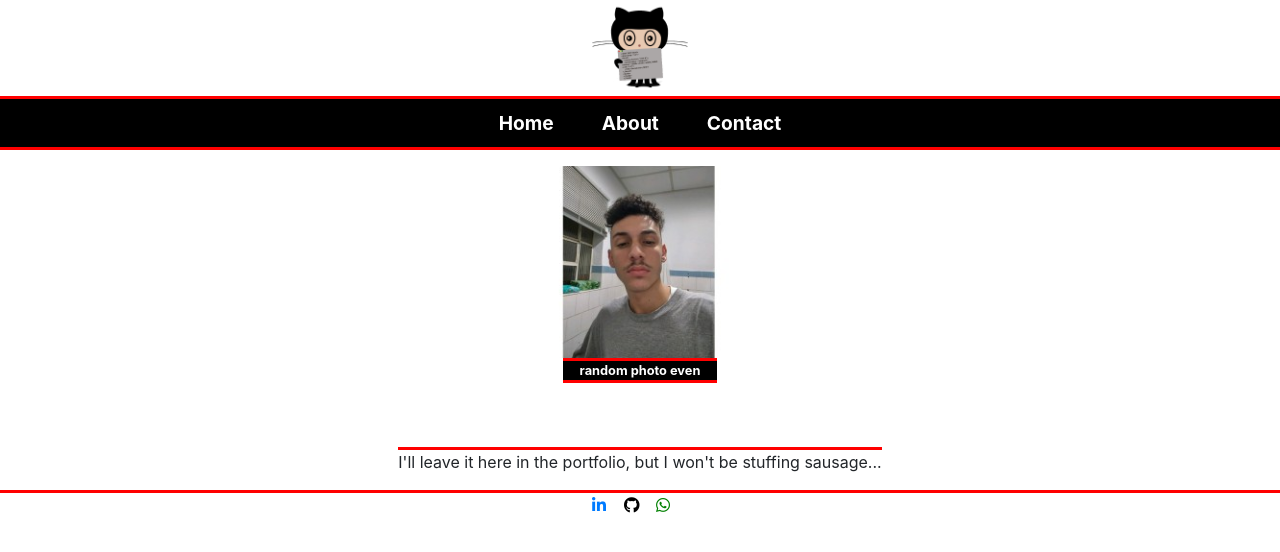
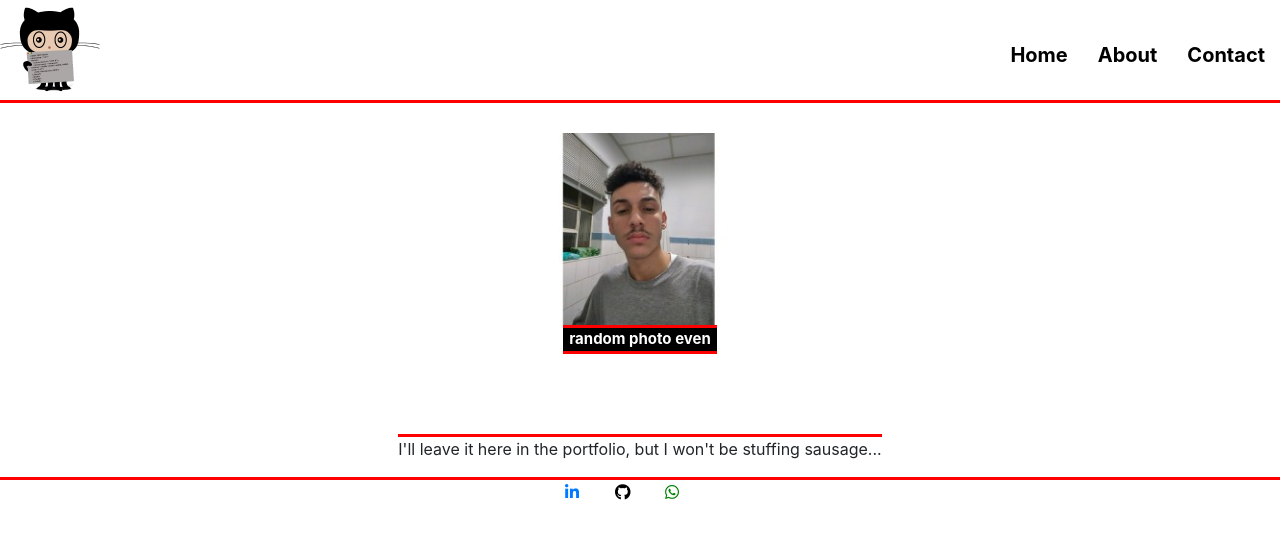
Before and after one commit to yurimatos11/Portfolio, a React (Create React App) app: page /contact in a window 1280 px wide. Shown: the top 552 px of the page. Built offline with nearby package versions, Linux system fonts and the light colour scheme.

Commit message:
Portfolio version 1.0

```diff
--- a/src/pages/about/index.tsx
+++ b/src/pages/about/index.tsx
@@ -11,14 +11,18 @@ const about = () => {
         <>
             <Container>
                 <Header>
+                    <div className="menu">
                         <div className="logo">
                             <img src={Logo} alt="Logo"/>
                         </div>
+                        <div className="lista">
                             <ul>
                                 <a href="home">Home</a>
-                        <a href="about">About</a>
+                                <a href="about" >About</a>
                                 <a href="contact">Contact</a>
                             </ul>
+                        </div>
+                    </div>
                 </Header>
                 <Content>
                    <div className="about">
--- a/src/pages/about/styles.tsx
+++ b/src/pages/about/styles.tsx
@@ -7,7 +7,9 @@ export const  Container = styled.div`
 `;
 
 export const Header = styled.div`
+    .menu{
         background: #000;
+
         .logo{
             background: #fff;
             display: flex;
@@ -18,11 +20,14 @@ export const Header = styled.div`
             }
         }
 
+        .lista{
             ul{
                 border-top: solid red;
                 border-bottom: solid red;
                 display: flex;
                 justify-content: center;
+            }
+
             a{
                 color: #fff;
                 text-decoration: none;
@@ -33,6 +38,41 @@ export const Header = styled.div`
 
             a:hover{
                 color: red;
+            }
+        }
+    }
+
+    @media (min-width: 500px){
+        .menu{
+            background: #fff;
+            display: flex;
+            justify-content: space-between;
+            border-bottom: solid red;
+
+        .logo{
+            img{
+                height: 100px;
+            }
+        }
+
+        .lista{
+            ul{
+                border-top: none;
+                border-bottom: none;
+                margin-top: 40px;
+            }
+
+            a{
+                color: #000;
+                text-decoration: none;
+                padding: 0 15px;
+                font-size: 20px;
+                font-weight: bold;
+            }
+
+            a:hover{
+                color: red;
+            }
         }
     }
 `;
--- a/src/pages/contact/index.tsx
+++ b/src/pages/contact/index.tsx
@@ -11,14 +11,18 @@ const contact = () => {
         <>
             <Container>
                 <Header>
+                    <div className="menu">
                             <div className="logo">
                                 <img src={Logo} alt="Logo"/>
                             </div>
+                            <div className="lista">
                                 <ul>
                                     <a href="home">Home</a>
-                        <a href="about">About</a>
+                                    <a href="about" >About</a>
                                     <a href="contact">Contact</a>
                                 </ul>
+                            </div>
+                        </div>
                 </Header>
                 <Content>
                 <div className="card">
--- a/src/pages/contact/styles.tsx
+++ b/src/pages/contact/styles.tsx
@@ -7,7 +7,9 @@ export const  Container = styled.div`
 `;
 
 export const Header = styled.div`
+    .menu{
         background: #000;
+
         .logo{
             background: #fff;
             display: flex;
@@ -18,11 +20,14 @@ export const Header = styled.div`
             }
         }
 
+        .lista{
             ul{
                 border-top: solid red;
                 border-bottom: solid red;
                 display: flex;
                 justify-content: center;
+            }
+
             a{
                 color: #fff;
                 text-decoration: none;
@@ -33,6 +38,41 @@ export const Header = styled.div`
 
             a:hover{
                 color: red;
+            }
+        }
+    }
+
+    @media (min-width: 500px){
+        .menu{
+            background: #fff;
+            display: flex;
+            justify-content: space-between;
+            border-bottom: solid red;
+
+        .logo{
+            img{
+                height: 100px;
+            }
+        }
+
+        .lista{
+            ul{
+                border-top: none;
+                border-bottom: none;
+                margin-top: 40px;
+            }
+
+            a{
+                color: #000;
+                text-decoration: none;
+                padding: 0 15px;
+                font-size: 20px;
+                font-weight: bold;
+            }
+
+            a:hover{
+                color: red;
+            }
         }
     }
 `;
@@ -85,4 +125,34 @@ export const Content = styled.div`
             color: green;
         }
     }
+
+    @media (min-width: 500px){
+        .card{
+            margin-top: 30px;
+
+        strong{
+            font-size: 15px;
+        }
+
+        p{
+            margin-top: 80px;
+        }
+    }
+
+    .socias{
+
+        .fa-linkedin-in{
+            width: 50px;
+        }
+
+        .fa-github{
+            width: 50px;
+        }
+
+        .fa-whatsapp{
+            width: 50px;
+        }
+    }
+
+    }
 `;
--- a/src/pages/home/index.tsx
+++ b/src/pages/home/index.tsx
@@ -13,14 +13,18 @@ const home = () => {
         <>
             <Container>
                 <Header>
+                    <div className="menu">
                         <div className="logo">
                             <img src={Logo} alt="Logo"/>
                         </div>
+                        <div className="lista">
                             <ul>
                                 <a href="home">Home</a>
                                 <a href="about" >About</a>
                                 <a href="contact">Contact</a>
                             </ul>
+                        </div>
+                    </div>
                 </Header>
                 <Content>
                     <div className="submit">
--- a/src/pages/home/styles.tsx
+++ b/src/pages/home/styles.tsx
@@ -7,7 +7,9 @@ export const  Container = styled.div`
 `;
 
 export const Header = styled.div`
+    .menu{
         background: #000;
+
         .logo{
             background: #fff;
             display: flex;
@@ -18,11 +20,14 @@ export const Header = styled.div`
             }
         }
 
+        .lista{
             ul{
                 border-top: solid red;
                 border-bottom: solid red;
                 display: flex;
                 justify-content: center;
+            }
+
             a{
                 color: #fff;
                 text-decoration: none;
@@ -33,6 +38,35 @@ export const Header = styled.div`
 
             a:hover{
                 color: red;
+            }
+        }
+    }
+
+    @media (min-width: 500px){
+        .menu{
+            background: #fff;
+            display: flex;
+            justify-content: space-between;
+            border-bottom: solid red;
+
+        .logo{
+            img{
+                height: 100px;
+            }
+        }
+
+        .lista{
+            ul{
+                border-top: none;
+                border-bottom: none;
+                margin-top: 40px;
+            }
+
+            a{
+                color: #000;
+                padding: 0 15px;
+                font-size: 20px;
+            }
         }
     }
 `;
@@ -89,4 +123,42 @@ export const Content = styled.div`
         justify-content: center;
     }
 
+    @media (min-width: 500px){
+        .submit{
+            margin-top: 0px;
+            background: #000;
+            padding: 10px 0;
+            input{
+                border-top: none red;
+                border-radius: 20px;
+                color: #000;
+                width: 300px;
+                font-size: 20px;
+                font-weight: bold;
+                margin-right: 30px;
+            }
+
+            input::placeholder{
+                color: #000;
+                font-size: 15px;
+                font-weight: bold;
+            }
+    }
+
+    .press{
+        height: 35px;
+        width: 60px;
+        color: #fff;
+        background: #000;
+
+
+    }
+
+    .carousel-inner{
+        margin-top: 30px;
+        width: 80%;
+    }
+
+    }
+
 `;
```
Lines whose indentation alone changed are shown as unchanged.
